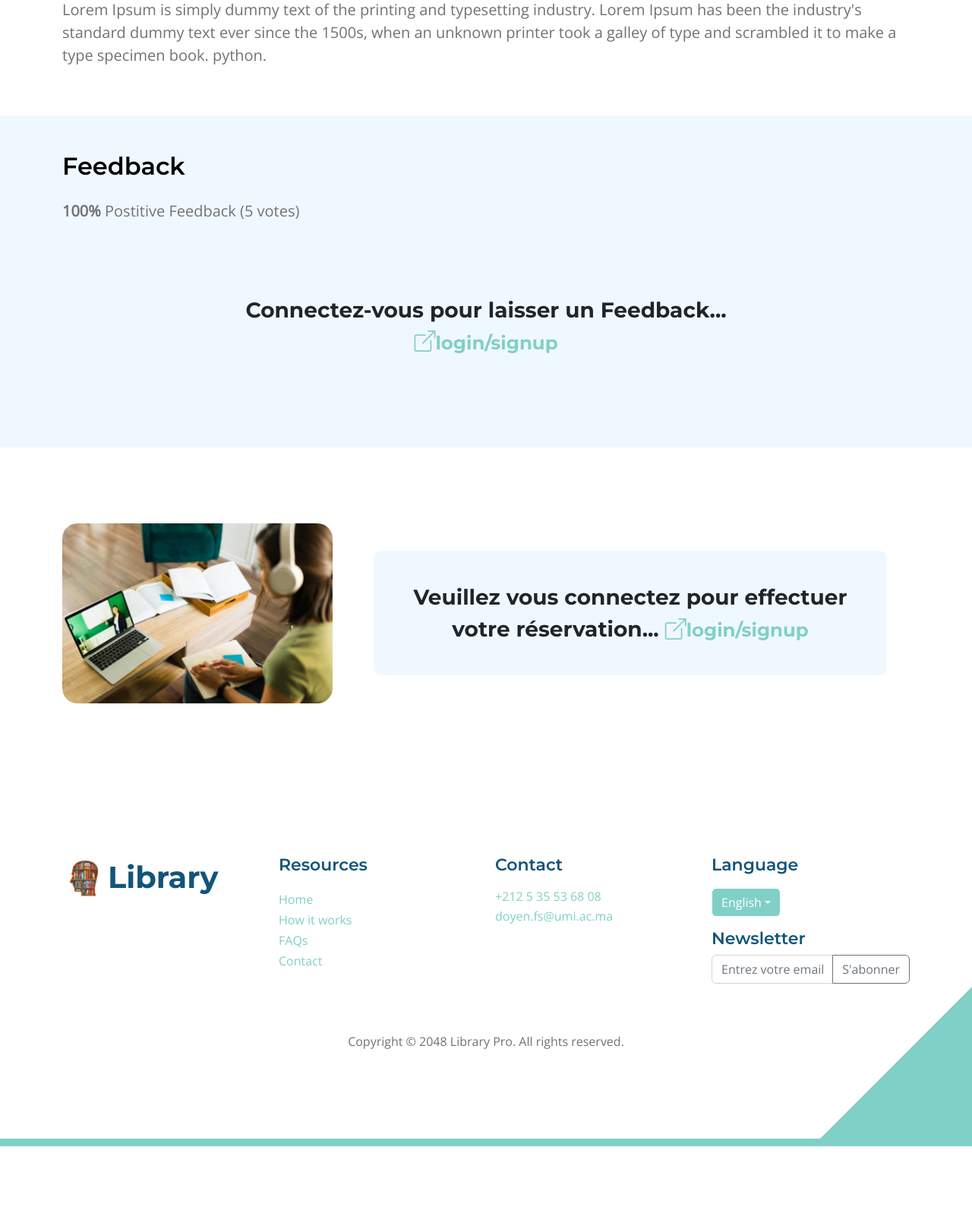
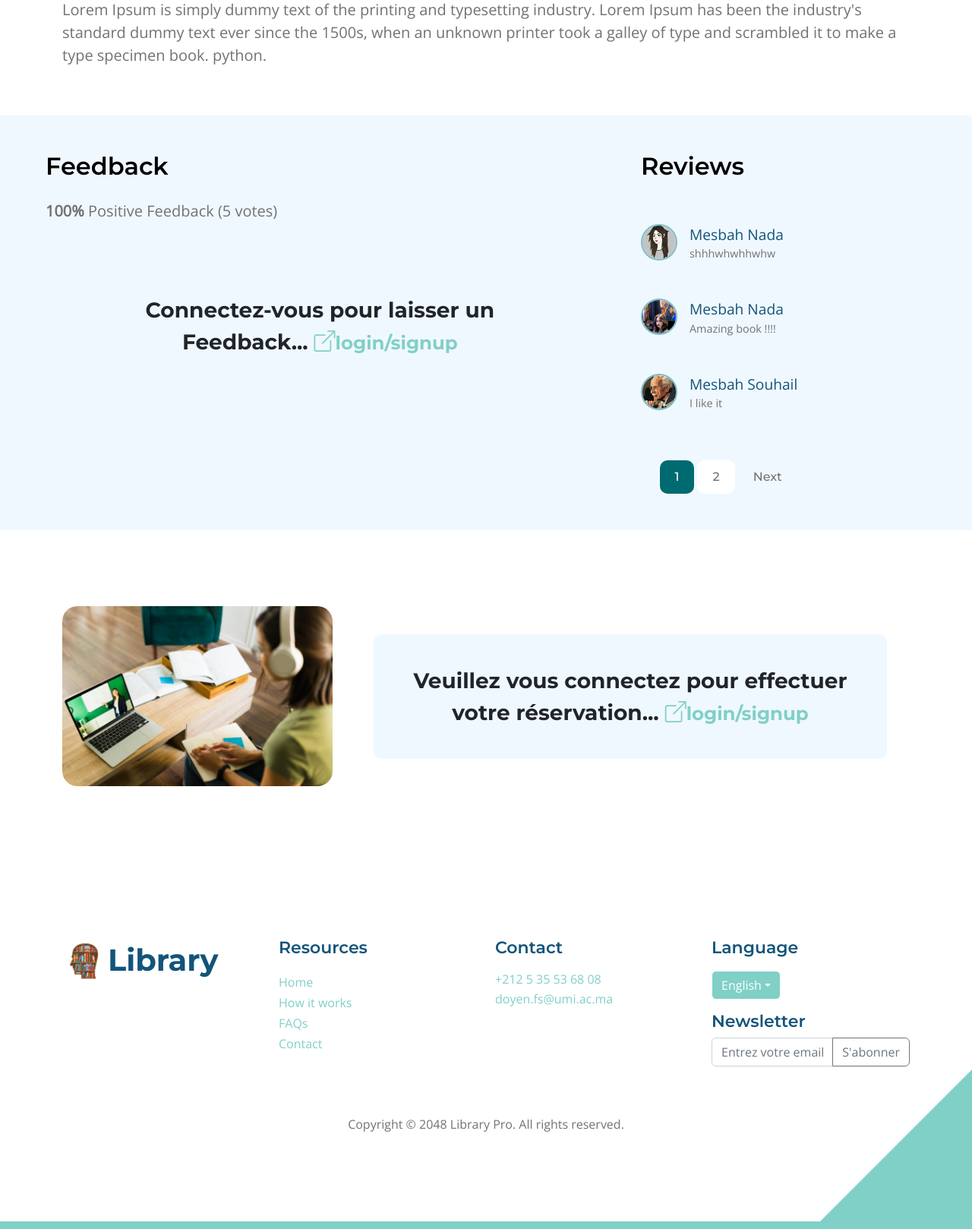
Before and after one commit to NadaMesbah/Library-Management-Project, a Django app: page /ouvrage/f5d529fe-d20f-46df-a70f-632bed0b91e1 in a window 1280 px wide. Shown: the part 753-2371 px from the top of the page at 76% size. Before the commit the page ends 2262 px from the top, so only its background shows below. Run offline with Django 5.2, Linux system fonts and the light colour scheme; data comes from the database, SQL or seed files in the repository; both versions use the stored data as it was after the commit; some libraries are stand-ins or nearby versions.

Commit message:
reviews in action

```diff
--- a/adherants/views.py
+++ b/adherants/views.py
@@ -11,6 +11,9 @@ from django.contrib.auth.models import User
 from django.dispatch.dispatcher import receiver
 from django.urls import conf
 from ouvrages.models import *
+import json
+from django.http import JsonResponse
+from django.views.decorators.csrf import csrf_exempt
 from django.db.models import Q
 from .models import Profile, Message, Reclamation,UserEmail
 from .forms import LoginForm, ProfileForm, UserForm, RegisterForm, UserEmailForm, ContactForm
@@ -200,7 +203,6 @@ def editProfile(request):
     context = {'form': form}
     return render(request, 'adherants/profile_form.html', context)
 
-
 # #li shuia logic
 # def collect_email(request):
 #     if request.method == 'POST':
--- a/ouvrages/forms.py
+++ b/ouvrages/forms.py
@@ -1,5 +1,5 @@
 from django.forms import ModelForm
-from .models import Ouvrage, Exemplaire, Reservation
+from .models import Ouvrage, Exemplaire, Reservation, Review
 from django.db import transaction
 from django import forms
 from django.forms.widgets import DateInput
@@ -106,3 +106,19 @@ class ReservationForm(forms.ModelForm):
         #     self.fields['ouvrage'].queryset = Ouvrage.objects.filter(pk=ouvrage_instance.pk)
         #     self.fields['ouvrage'].initial = ouvrage_instance.titre
         #     self.fields['ouvrage'].widget = forms.TextInput(attrs={'disabled': True, 'class': 'form-control'})
+
+class ReviewForm(ModelForm):
+    class Meta:
+        model = Review
+        fields = ['value', 'body']
+
+        labels = {
+            'value': 'Place your vote',
+            'body': 'Add a comment with your vote'
+        }
+
+    def __init__(self, *args, **kwargs):
+        super(ReviewForm, self).__init__(*args, **kwargs)
+
+        for name, field in self.fields.items():
+            field.widget.attrs.update({'class': 'form-control'})
--- a/ouvrages/templates/ouvrages/single-exemplaire.html
+++ b/ouvrages/templates/ouvrages/single-exemplaire.html
@@ -14,7 +14,9 @@
                             <div class="col-md-6">
                                 <img src="{{ exemplaire.ouvrage.featured_image.url }}" class="img-thumbnail mb-lg-6">
                             </div>
-                            <div class="col-md-6 d-grid bi-grip-vertical align-content-lg-center">
+                            <div class="col-md-6 d-grid align-content-lg-center">
+                                <h4 class="mb-0" style="color: #7bbfcc;">Titre :</h4>
+                                <p>{{ exemplaire.ouvrage.titre }}</p>
                                 <h4 class="mb-0" style="color: #7bbfcc;">État :</h4>
                                 <p>{{ exemplaire.get_etat_display }}</p>
                                 <h4 class="mb-0" style="color: #7bbfcc;">Réservé :</h4>
--- a/ouvrages/templates/ouvrages/single-ouvrage.html
+++ b/ouvrages/templates/ouvrages/single-ouvrage.html
@@ -182,19 +182,23 @@
     </div>
 </section>
 {% endif %}
+
 {% if not user.is_staff %}
 <section>
     <div class="pt-lg-5 pb-lg-5 section-bg">
-        <div class="container">
-            <div class="row">
-                <div class="col">
-                <div class="w-100 col-12">
+        <div class="d-flex flex-row align-items-start">
+            <div class="container col-lg-7 col-12 ms-lg-5">
+                <div class="w-auto">
                     <h3 class="mb-3 pb-2">Feedback</h3>
                     <p class="mb-lg-4">
-                    <span style="font-weight: bold;">{{ouvrage.vote_ratio}}%</span> Postitive
-                    Feedback ({{ouvrage.vote_total}} vote{{ ouvrage.vote_total|pluralize:"s" }})
+                        <span style="font-weight: bold;">{{ ouvrage.vote_ratio }}%</span> Positive Feedback ({{ ouvrage.vote_total }} vote{{ ouvrage.vote_total|pluralize:"s" }})
                     </p>
                 </div>
+
+                {% if request.user.profile.id in ouvrage.reviewers %}
+                    <p class="text-danger col-12">You have already submitted your review for this ouvrage</p>
+                {% endif %}
+
                 {% if not user.is_authenticated %}
                     <div class="col-lg-10 col-12 m-auto" id="reservation">
                         <blockquote>
@@ -202,103 +206,88 @@
                         </blockquote>
                     </div>
                 {% else %}
-                <div class="w-100 col-12 mt-lg-2">
-                    <form action="#" method="post" class="custom-form contact-form" role="form">
-                        <div class="col">
-                        <div class="col-lg-12 col-12">
-                            <div>
-                                <ul id="reviews">
-                                    {% for review in ouvrage.reviews.all %}
-                                        <li>
-                                            <div class="stars">
-                                                {% for i in "12345" %}
-                                                    <span class="star {% if i <= review.rating %} checked {% endif %}" onclick="rateBook({{ review.id }}, {{ i }})">&#9733;</span>
+                    <div class="w-auto mt-lg-2">
+                        <form action="{% url 'ouvrages:ouvrage' ouvrage.id %}" method="post" class="custom-form contact-form" role="form">
+                            {% csrf_token %}
+                            {% for field in form %}
+                                <div class="col-lg-10 col-12 mt-2">
+                                    <div class="form-floating">
+                                        {{ field }}
+                                        <label class="label" for="{{ field.id_for_label }}">{{ field.label }}</label>
+                                    </div>
+                                    {% if field.help_text %}
+                                        <div class="form-text">{{ field.help_text }}</div>
+                                    {% endif %}
+                                    {% for error in field.errors %}
+                                        <div class="text-danger">{{ error }}</div>
                                     {% endfor %}
                                 </div>
-                                            <p>{{ review.body }}</p>
-                                        </li>
-                                    {% empty %}
-                                        <!-- No reviews yet -->
                             {% endfor %}
-                                </ul>
-                                <div class="stars">
-                                {% for i in "12345" %}
-                                    <span id="star" class="star" onclick="addReview({{ i }})">&#9733;</span>
-                                {% endfor %}
+                            {% if request.user.profile.id in ouvrage.reviewers %}
+                            <button type="submit" class="btn custom-btn mt-3" style="color: darkgray; pointer-events: none; cursor: not-allowed; background-color: lightgray;" onclick="return false;"style="color: darkgray; pointer-events: none; cursor: not-allowed; background-color: lightgray;" onclick="return false;">Envoyer</button>
+                            {%else%}
+                            <button type="submit" class="btn custom-btn mt-3">Envoyer</button>
+                            {%endif%}
+                        </form>
                     </div>
+                {% endif %}
             </div>
 
-                            <div class="form-floating">
-                                <textarea class="form-control" id="message" name="message"></textarea>
+            <div class="container col-lg-4 col-12 ms-lg-3">
+                <div class="col-12">
+                    <h3 class="mb-5 pb-2">Reviews</h3>
                 </div>
-                        </div>
-                        <div class="col-lg-4 col-12 ms-0">
-                            <button type="submit" class="form-control">Submit</button>
-                        </div>
-                        </div>
-                    </form>
-                </div>
-                </div>
-
-                <div class="col">
-                <div class="commentList w-100 col-12 mt-lg-2 ms-lg-5">
+                <div class="commentList col-12 mt-lg-2">
+                    {% for review in reviews %}
+                        {% if review.body %}
                             <div class="comment">
                                 <a href="#">
-                            <img class="avatar avatar--sm"
-                                src="{% static 'images/pfp.jpg'%}" alt="user" />
+                                    <img class="avatar avatar--sm" src="{{review.owner.profile_image.url}}" alt="user" />
                                 </a>
                                 <div class="comment__details">
-                            <a href="#" class="comment__author">Sulamita Ivanov</a>
+                                    <a href="#" class="comment__author">{{review.owner.nom}} {{review.owner.prenom}}</a>
                                     <p class="comment__info">
-                            Lorem ipsum dolor sit amet consectetur adipisicing elit. Reprehenderit alias numquam perferendis
-                            mollitia minus minima exercitationem possimus ab deserunt qui, soluta iusto doloribus eveniet
-                            similique consequuntur ratione, dignissimos ut magni laborum quo.
+                                        {{review.body|linebreaksbr}}
                                     </p>
                                 </div>
                             </div>
+                        {% endif %}
+                    {% endfor %}
+                </div>
 
-                    <div class="comment">
-                        <a href="#">
-                        <img class="avatar avatar--sm" src="{% static 'images/pfp.jpg'%}" alt="user" />
-                        </a>
-                        <div class="comment__details">
-                            <a href="#" class="comment__author">Dennis Ivanov</a>
-                            <p class="comment__info">
-                                Consectetur adipisicing elit. Reprehenderit alias numquam perferendis mollitia minus minima
-                                exercitationem possimus ab deserunt qui, ratione, dignissimos ut magni laborum quo.
-                            </p>
-                        </div>
-                    </div>
-                </div>
-                <div class="w-100 col-12 mt-lg-2 ms-lg-5">
+                <div class="col-lg-4 col-12 mt-lg-2 ms-lg-5">
+                    {% if reviews.has_other_pages %}
                         <nav aria-label="Page navigation example">
                             <ul class="pagination justify-content-center mb-0">
+                                {% if reviews.has_previous %}
                                     <li class="page-item">
-                                <a class="page-link" href="#" aria-label="Previous">
+                                        <a class="page-link" href="?page={{reviews.previous_page_number}}" aria-label="Previous">
                                             <span aria-hidden="true">Prev</span>
                                         </a>
                                     </li>
+                                {% endif %}
 
+                                {% for page in custom_range %}
+                                    {% if page == reviews.number %}
                                         <li class="page-item active" aria-current="page">
-                                <a class="page-link" href="#">1</a>
+                                            <a class="page-link" href="?page={{page}}">{{page}}</a>
                                         </li>
+                                    {% else %}
+                                        <li class="page-item">
+                                            <a class="page-link" href="?page={{page}}">{{page}}</a>
+                                        </li>
+                                    {% endif %}
+                                {% endfor %}
 
+                                {% if reviews.has_next %}
                                     <li class="page-item">
-                                <a class="page-link" href="#">2</a>
-                            </li>
-
-                            <li class="page-item">
-                                <a class="page-link" href="#">3</a>
-                            </li>
-
-                            <li class="page-item">
-                                <a class="page-link" href="#" aria-label="Next">
+                                        <a class="page-link" href="?page={{reviews.next_page_number}}" aria-label="Next">
                                             <span aria-hidden="true">Next</span>
                                         </a>
                                     </li>
+                                {% endif %}
                             </ul>
                         </nav>
-                </div>
                     {% endif %}
                 </div>
             </div>
@@ -346,37 +335,6 @@
         </div>
     </div>
 </section> {% endcomment %}
-<script>
-    function addReview(rating) {
-        // Set the selected rating in the review input box
-        const message = document.getElementById("message");
-        message.value = `Rating: ${rating}/5\n\n\n\n`;
-        // Update the UI with the submitted review
-        const stars = document.querySelectorAll(".star");
-        for (let i = 0; i < rating; i++) {
-            stars[i].classList.add("checked");
-        }
-    }
-    function submitReview() {
-        // Get the review text from the input box
-        const message = document.getElementById("message").value;
-        // Extract the rating from the review text
-        const ratingMatch = message.match(/Rating: (\d)\/5/);
-        let rating = 0;
-        if (ratingMatch) {
-            rating = parseInt(ratingMatch[1]);
-        }
-    }
-    function rateBook(reviewId, rating) {
 
-        const stars = document.querySelectorAll(`[onclick="rateBook(${reviewId}, ${rating})"]`);
-        stars.forEach((star, index) => {
-            if (index < rating) {
-                star.classList.add('checked');
-            } else {
-                star.classList.remove('checked');
-            }
-        });
-    }
-</script>
+
 {% endblock content%}
--- a/ouvrages/views.py
+++ b/ouvrages/views.py
@@ -3,10 +3,10 @@ from .models import Ouvrage, Categorie, Exemplaire, Reservation, Emprunt
 from adherants.models import Profile
 from django.core.paginator import Paginator
 from django.contrib import messages
-from .forms import OuvrageForm, ExemplaireForm, ReservationForm
+from .forms import OuvrageForm, ExemplaireForm, ReservationForm, ReviewForm
 from django.db.models import Q
 from django.utils.crypto import get_random_string
-from .utils import searchOuvrages, searchExemplaires, paginateOuvrages, paginateExemplaires
+from .utils import searchOuvrages, searchExemplaires, paginateOuvrages, paginateExemplaires, paginateReviews
 # Business Logic
 
 def index(request):
@@ -81,8 +81,30 @@ def ouvrages(request):
 #whatever we name the parameter here <str:pk> we should name it here :
 def ouvrage(request, pk):
     ouvrageObj = Ouvrage.objects.get(id=pk)
-    #categories = ouvrageObj.categories.all()
-    context = {'ouvrage': ouvrageObj}
+    form = ReviewForm()
+
+    if request.method == 'POST':
+        form = ReviewForm(request.POST)
+        if form.is_valid():
+            review = form.save(commit=False)
+            review.ouvrage = ouvrageObj
+            review.owner = request.user.profile
+            review.save()
+
+            ouvrageObj.getVoteCount
+
+            messages.success(request, 'Your review was successfully submitted!')
+            return redirect('ouvrages:ouvrage', pk=ouvrageObj.id)
+
+    reviews = ouvrageObj.review_set.all()
+    custom_range, reviews = paginateReviews(request, reviews, 3)
+
+    context = {
+        'reviews': reviews,
+        'custom_range': custom_range,
+        'ouvrage': ouvrageObj,
+        'form': form
+    }
     return render(request, 'ouvrages/single-ouvrage.html', context)
 
 def createOuvrage(request):
@@ -141,6 +163,8 @@ def exemplaire(request, pk):
     exemplaireObj = Exemplaire.objects.get(id=pk)
     context = {'exemplaire': exemplaireObj}
     return render(request, 'ouvrages/single-exemplaire.html', context)
+
+
 
 # def createExemplaire(request):
 #     page = 'add'
--- a/templates/main.html
+++ b/templates/main.html
@@ -66,6 +66,9 @@
             .comment {
             display: flex;
             gap: 1rem;
+            width: 100%;
+            margin-right: 0;
+            margin-left: 0;
             }
 
             .comment:not(:last-child) {
```
Also changed, not shown: ouvrages/models.py (+18 -0 lines), ouvrages/utils.py (+28 -1 lines), db.sqlite3, ouvrages/migrations/0019_review_rating.py (added), static/images/profiles/lion.jpg (added). Lines whose indentation alone changed are shown as unchanged.
